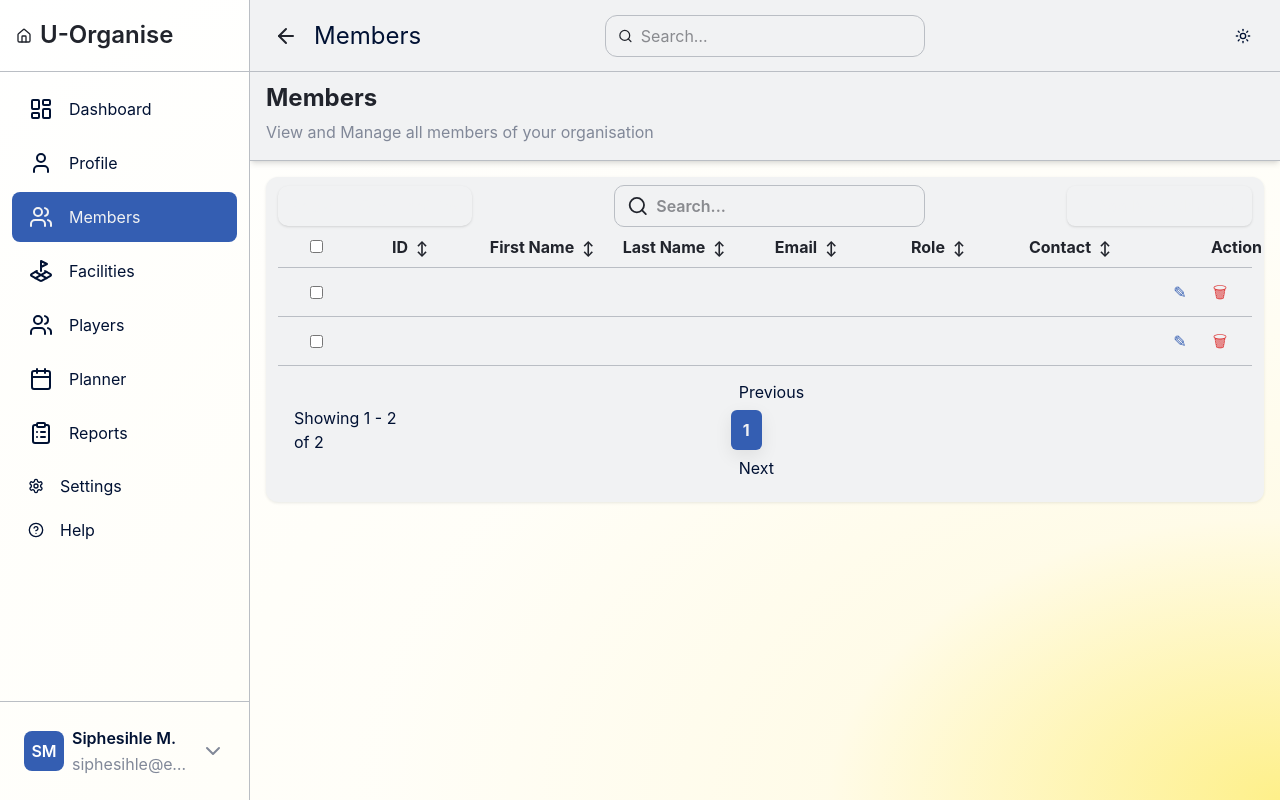
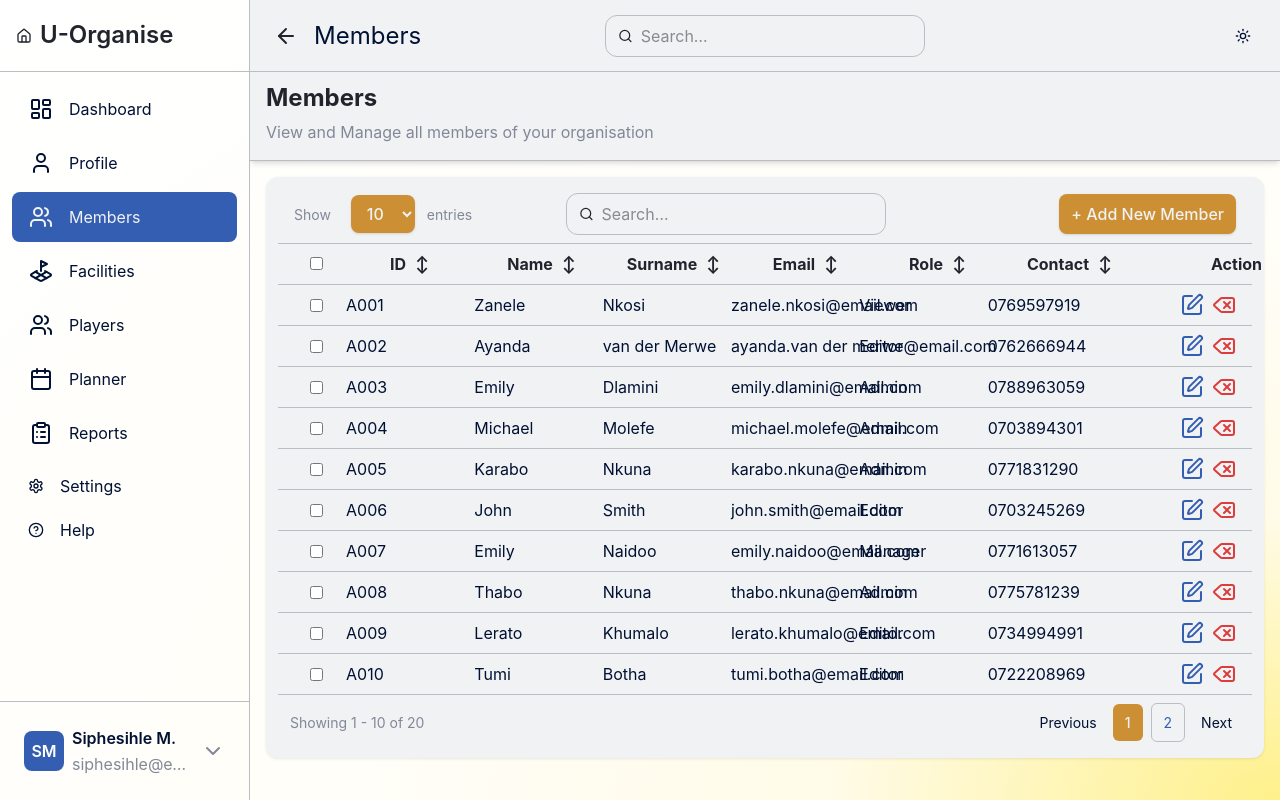
Before and after one commit to Sihle-Thwa/SportsManagment, a React (Vite) app in the folder frontend/: page /members in a window 1280 px wide. Built offline with nearby package versions, Linux system fonts and the light colour scheme.

Commit message:
refactor(Table): Enhance MembersTable with last name column, improve mock data generation, and update styling for better layout

```diff
--- a/frontend/src/components/Table/MembersTable.tsx
+++ b/frontend/src/components/Table/MembersTable.tsx
@@ -1,18 +1,30 @@
 import Table from "./Table";
-import type { ColumnDef } from "./types";
 import type { Member } from "../../types/member.types";
+import membersmockdata from "../../routes/membersmockdata";
 
-const columns: ColumnDef<Member>[] = [
-	{ id: "id", header: "ID", sortable: true },
+const columns = [
+	{
+		id: "id",
+		header: "ID",
+		accessor: (r: Member) => r.id,
+		sortable: true,
+		width: "80px",
+	},
 	{
 		id: "firstName",
-		header: "First Name",
+		header: "Name",
+		accessor: (r: Member) => r.firstName,
 		sortable: true,
 	},
-	{ id: "lastName", header: "Last Name", sortable: true },
-	{ id: "email", header: "Email", sortable: true },
-	{ id: "role", header: "Role", sortable: true },
-	{ id: "contact", header: "Contact", sortable: false },
+	{
+		id: "lastName",
+		header: "Surname",
+		accessor: (r: Member) => r.lastName,
+		sortable: true,
+	},
+	{ id: "email", header: "Email", accessor: (r: Member) => r.email },
+	{ id: "role", header: "Role", accessor: (r: Member) => r.role },
+	{ id: "contact", header: "Contact", accessor: (r: Member) => r.contact },
 ];
 
 interface Props {
@@ -23,7 +35,10 @@ interface Props {
 	loading?: boolean;
 }
 
-export default function MembersTable({ data, loading = false }: Props) {
+export default function MembersTable({
+	data = membersmockdata,
+	loading = false,
+}: Props) {
 	return (
 		<Table<Member>
 			columns={columns}
--- a/frontend/src/components/Table/TableBody.tsx
+++ b/frontend/src/components/Table/TableBody.tsx
@@ -1,6 +1,6 @@
 import type { ColumnDef, RowId } from "./types";
 import "./table.css";
-
+import { Edit, Delete } from "lucide-react";
 type Props<T> = {
 	columns: ColumnDef<T>[];
 	rows: T[];
@@ -93,7 +93,7 @@ export default function TableBody<T>({
 									window.dispatchEvent(e);
 								}}
 							>
-								✎
+								<Edit className="tableBody_tbody-cell-actions-button-edit" />
 							</button>
 							<button
 								aria-label={`Delete ${String(id)}`}
@@ -106,7 +106,7 @@ export default function TableBody<T>({
 									window.dispatchEvent(e);
 								}}
 							>
-								🗑
+								<Delete className="tableBody_tbody-cell-actions-button-delete" />
 							</button>
 						</td>
 					</tr>
--- a/frontend/src/components/Table/TableFooter.tsx
+++ b/frontend/src/components/Table/TableFooter.tsx
@@ -18,7 +18,7 @@ export default function TableFooter({
 }: Props) {
 	return (
 		<div className="table-footer" role="contentinfo" aria-label="Table footer">
-			<div>
+			<div className="table-footer__left">
 				Showing {totalItems === 0 ? 0 : pageIndex * pageSize + 1} -{" "}
 				{Math.min((pageIndex + 1) * pageSize, totalItems)} of {totalItems}
 			</div>
@@ -30,8 +30,6 @@ export default function TableFooter({
 					onPageChange={onPageChange}
 				/>
 			</div>
-
-			<div style={{ width: 120 }} />
 		</div>
 	);
 }
--- a/frontend/src/components/Table/TableHeader.tsx
+++ b/frontend/src/components/Table/TableHeader.tsx
@@ -1,5 +1,5 @@
-import { Search } from "lucide-react";
 import "./table.css";
+import SearchInput from "../layout/TopNav/search-input";
 
 type Props = {
 	pageSize: number;
@@ -20,7 +20,6 @@ export default function TableHeader({
 	pageSize,
 	pageSizeOptions,
 	onPageSizeChange,
-	onSearch,
 	onAdd,
 	onBulkDelete,
 	anySelected = false,
@@ -28,19 +27,22 @@ export default function TableHeader({
 	loading,
 	searchValue = "",
 	onClearSearch,
-	searchPlaceholder = "Search...",
 }: Props) {
 	return (
-		<div className="table-header" role="toolbar" aria-label="Table controls">
+		<div
+			className="tableHeader_thead"
+			role="toolbar"
+			aria-label="Table controls"
+		>
 			<div className="table-header__inner">
 				<div className="table-header__left">
-					<div className="table-header__select" aria-label="Rows per page">
-						<label htmlFor="rows-per-page">Show</label>
+					<div className="table-header__select-text">Show</div>
 					<select
 						id="rows-per-page"
 						value={String(pageSize)}
 						onChange={(e) => onPageSizeChange(Number(e.target.value))}
 						style={{ marginLeft: 8 }}
+						className="table-header__select"
 					>
 						{pageSizeOptions.map((o) => (
 							<option key={o} value={o}>
@@ -48,36 +50,13 @@ export default function TableHeader({
 							</option>
 						))}
 					</select>
-						<span style={{ marginLeft: 8 }}>entries</span>
-					</div>
+					<div className="table-header__select-text">entries</div>
 				</div>
 
 				<div className="table-header__center" role="search">
 					<div style={{ width: "100%", maxWidth: 560 }}>
-						<div
-							style={{
-								display: "flex",
-								alignItems: "center",
-								gap: 8,
-								padding: "8px 12px",
-								borderRadius: 10,
-								border: "1px solid var(--border-default)",
-								background: "var(--card-background)",
-							}}
-						>
-							<Search className="table-header__icon" />
-							<input
-								aria-label="Search rows"
-								value={searchValue}
-								onChange={(e) => onSearch(e.target.value)}
-								placeholder={searchPlaceholder}
-								style={{
-									width: "100%",
-									border: "none",
-									outline: "none",
-									background: "transparent",
-								}}
-							/>
+						<SearchInput />
+
 						{!!searchValue && (
 							<button
 								aria-label="Clear search"
@@ -87,7 +66,6 @@ export default function TableHeader({
 								×
 							</button>
 						)}
-						</div>
 					</div>
 				</div>
 
@@ -109,13 +87,11 @@ export default function TableHeader({
 						</div>
 					)}
 
-					<div className="table-header__cta-wrapper">
 					<button className="table-header__button" onClick={() => onAdd?.()}>
 						+ Add New Member
 					</button>
 				</div>
 			</div>
 		</div>
-		</div>
 	);
 }
--- a/frontend/src/components/Table/table.css
+++ b/frontend/src/components/Table/table.css
@@ -63,11 +63,13 @@
 	justify-content: center;
 	align-items: center;
 	flex: 0 0 auto;
+	width: 100%;
+	max-width: 400px;
 }
 
 /* right (cta) */
 .table-header__right {
-	display: flex;
+	display: inline-flex;
 	align-items: center;
 	gap: 12px;
 	flex: 0 0 auto;
@@ -79,12 +81,19 @@
 	align-items: center;
 	gap: 8px;
 	padding: 8px 12px;
-	border-radius: 10px;
+	border-radius: 8px;
 	color: var(--text-on-primary);
-	border: 0;
-	font-weight: 600;
+	background-color: var(--colour-accent-500);
+	font-weight: var(--font-weight-medium);
 	cursor: pointer;
 	box-shadow: var(--shadow-sm);
+}
+
+.table-header__select-text {
+	font-size: 14px;
+	font-weight: var(--font-weight-normal);
+	color: var(--table-text-secondary);
+	text-align: center;
 }
 
 /* CTA button (add new) */
@@ -92,11 +101,12 @@
 	display: inline-flex;
 	align-items: center;
 	gap: 8px;
-	padding: 8px 16px;
+	padding: 8px 12px;
 	border-radius: 8px;
 	color: var(--text-on-primary);
+	background-color: var(--colour-accent-500);
+	font-weight: var(--font-weight-medium);
 	cursor: pointer;
-	font-weight: 600;
 	box-shadow: var(--shadow-sm);
 }
 
@@ -146,14 +156,22 @@
 
 /* header text */
 .tableHeader_thead-cell .label {
-	font-weight: 700;
+	display: inline-flex;
+	align-items:flex-start;
+	justify-content: flex-start;
+	width: 100%;
+	font-weight: var(--font-weight-semibold);
 	color: var(--text-on-background);
 	font-size: 14px;
 }
 
 /* sort indicator small chevron */
 .sort-indicator {
-	font-size: 14px;
+	display: inline-flex;
+	align-items: center;
+	justify-content: center;
+	width: 16px;
+	height: 16px;
 	transition:  var(--duration-fast) var(--easing-smooth),
 		color var(--duration-fast) var(--easing-smooth);
 }
@@ -176,10 +194,11 @@
 	gap: 8px;
 	align-items: center;
 	padding: 8px 16px;
+	color: var(--text-on-primary);
 	border-bottom: 1px solid var(--border-default);
-	width: 100%;
 	transition: var(--transition-fast) var(--easing-smooth);
 	transform: var(--transition-fast) var(--easing-smooth);
+	cursor: default;
 }
 
 /* hover / focus states */
@@ -204,14 +223,14 @@
 	justify-content: center;
 }
 .tableBody_tbody-cell {
-	flex: 1 1 160px;
+	flex: 1 1 140px;
 	min-width: 120px;
 	display: flex;
 	align-items: center;
-	gap: 12px;
+	gap: 8px;
 	white-space: nowrap;
-	overflow: hidden;
 	text-overflow: ellipsis;
+	color: var(--text-primary);
 }
 .tableBody_tbody-cell-actions {
 	flex: 0 0 120px;
@@ -243,13 +262,13 @@
 }
 .tableBody_tbody-cell-actions-button-edit {
 	color: var(--interactive-primary);
-	width: 32px;
-	height: 32px;
+	width: var(--icon-size-md);
+	height: var(--icon-size-md);
 }
 .tableBody_tbody-cell-actions-button-delete {
 	color: var(--interactive-error);
-	width: 32px;
-	height: 32px;
+	width: var(--icon-size-md);
+	height: var(--icon-size-md);
 
 }
 
@@ -270,52 +289,61 @@
 	display: flex;
 	align-items: center;
 	justify-content: space-between;
-	padding: 8px 16px;
+	padding: 8px 12px;
+	width: 100%;
 	gap: 12px;
+}
+.table-footer__left {
+	flex: 0 0 auto;
+	font-size: 14px;
+	color: var(--text-on-background-secondary);
+}
+.table-footer__center {
+	flex: 1 1 auto;
+	display: flex;
+	align-items: center;
+	justify-content: center;
+}
+
+.pager {
+	display: inline-flex;
+	align-items: center;
+	justify-content: flex-end;
+	gap: 8px;
+	font-size: 14px;
 	width: 100%;
 }
-.table-footer__center {
-	display: flex;
-	align-items: center;
-	gap: 12px;
-	justify-content: center;
-	width: 100%;
-}
-
 /* pager buttons */
 .pager-link {
-	background: transparent;
-	border: none;
-	color: var(--sidebar-text);
+	color: var(--text-on-background-primary);
 	cursor: pointer;
-	padding: 6px 8px;
+	padding: 8px;
 }
 .pager-pages {
 	display: flex;
 	gap: 8px;
+	align-items: center;
+	justify-content: center;
 }
 .pager-page {
 	border-radius: 6px;
 	padding: 8px 12px;
 	border: 0;
 	cursor: pointer;
-	font-weight: 700;
 }
 .pager-page.active {
-	background: var(--interactive-primary);
+	background: var(--colour-accent-500);
 	color: var(--text-on-primary);
-	box-shadow: 0 6px 18px rgba(0, 0, 0, 0.08);
+	font-weight: var(--font-weight-medium);
+	cursor: default;
+
 }
 .pager-page:not(.active) {
-	background: color-mix(in srgb, var(--interactive-primary) 8%, white);
+	background: transparent;
 	color: var(--interactive-primary);
+	border: 1px solid var(--table-footer-border);
 }
 
-/* prev/next labels */
-.pager-prevnext {
-	color: var(--text-on-background-secondary);
-	font-weight: 600;
-}
 
 /* ---------- selection & bulk action bar ---------- */
 .select-col {
--- a/frontend/src/pages/Members/Members.tsx
+++ b/frontend/src/pages/Members/Members.tsx
@@ -1,28 +1,10 @@
 import { useState } from "react";
 import MembersTable from "../../components/Table/MembersTable";
-import { Member } from "@/types/member.types";
 import "./members.css";
+import { membersMockData } from "../../routes/membersmockdata";
 
 export default function Members() {
-	const [members] = useState<Member[]>([
-		{
-			id: "1",
-			firstName: "John",
-			lastName: "Doe",
-			email: "john.doe@example.com",
-			role: "Admin",
-			contact: "+1234567890",
-		},
-		{
-			id: "2",
-			firstName: "Jane",
-			lastName: "Smith",
-			email: "jane.smith@example.com",
-			role: "User",
-			contact: "+0987654321",
-		},
-		// Add more members as needed
-	]);
+	const [members] = useState(membersMockData);
 
 	return (
 		<div className="membersRoot">
--- /dev/null
+++ b/frontend/src/routes/membersmockdata.ts
@@ -0,0 +1,51 @@
+// src/data/mockMembers.ts
+import { Member } from "../types/member.types";
+
+const firstNames = [
+	"Sarah", "John", "Lerato", "Thabo", "Naledi",
+	"Michael", "Kabelo", "Tumi", "Ayanda", "Noluthando",
+	"Sipho", "Zanele", "Daniel", "Karabo", "Emily",
+];
+
+const lastNames = [
+	"Mokoena", "Smith", "Nkosi", "Dlamini", "Pillay",
+	"Naidoo", "Khumalo", "Mabaso", "Botha", "Mthembu",
+	"Molefe", "Govender", "van der Merwe", "Nkuna", "Sithole",
+];
+
+const roles = ["Admin", "Editor", "Viewer", "Manager", "Operator"];
+
+function randomPhone(): string {
+	const prefix = "07" + Math.floor(Math.random() * 9);
+	const suffix = Math.floor(1000000 + Math.random() * 9000000);
+	return `${prefix}${suffix}`;
+}
+
+function randomEmail(firstName: string, lastName: string): string {
+	return `${firstName.toLowerCase()}.${lastName.toLowerCase()}@email.com`;
+}
+
+function padId(num: number, size = 3): string {
+	return "A" + num.toString().padStart(size, "0");
+}
+
+export function generateMockMembers(count = 20): Member[] {
+	const members: Member[] = [];
+	for (let i = 1; i <= count; i++) {
+		const firstName = firstNames[Math.floor(Math.random() * firstNames.length)];
+		const lastName = lastNames[Math.floor(Math.random() * lastNames.length)];
+		members.push({
+			id: padId(i),
+			firstName,
+			lastName,
+			email: randomEmail(firstName, lastName),
+			role: roles[Math.floor(Math.random() * roles.length)],
+			contact: randomPhone(),
+		});
+	}
+	return members;
+}
+
+// Default export of 20 members
+const mockMembers = generateMockMembers(20);
+export default mockMembers;
```
Also changed, not shown: frontend/src/types/member.types.tsx (line endings or trailing spaces). Lines whose indentation alone changed are shown as unchanged.
